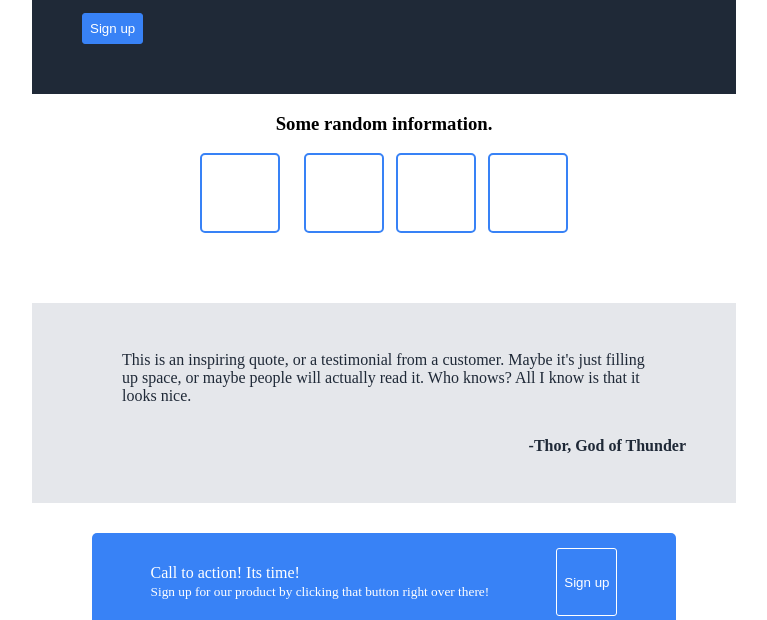
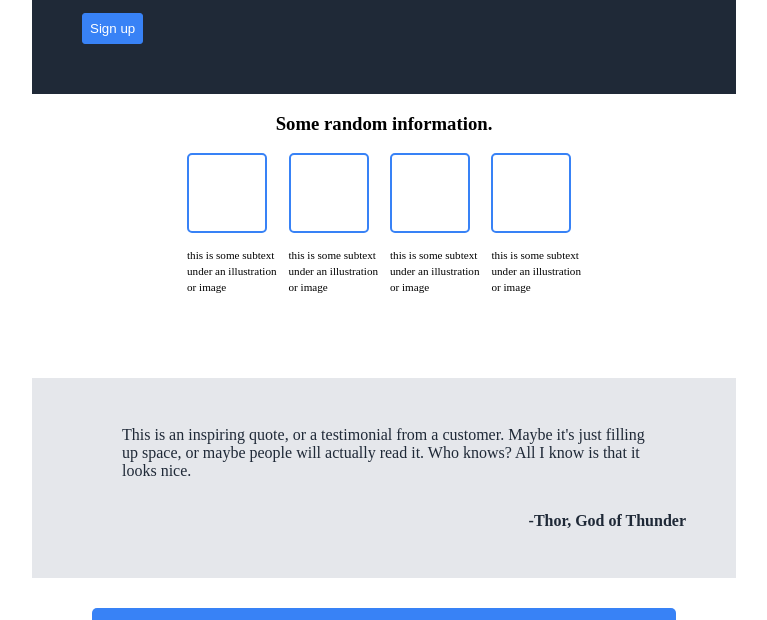
Before and after one commit to ppnartey/odin-landing-page, a plain HTML site: page index.html in a window 1280 px wide. Shown: the part 166-786 px from the top of the page, without its empty margins (256-1023 px from the left). Drawn offline with Linux system fonts and the light colour scheme.

Commit message:
Fix text display for random info

```diff
--- a/assets/styles/main.css
+++ b/assets/styles/main.css
@@ -106,8 +106,13 @@
   border-radius: 5px;
   width: 80px;
   height: 80px;
+
  }
-
+.card1, .card2,
+.card3, .card4 {
+  text-align: left;
+  font-size:smaller;
+}
 
  .quotes {
   background: #E5E7EB;
--- a/index.html
+++ b/index.html
@@ -42,18 +42,22 @@
       <section class="random-info">
         <h3>Some random information.</h3>
         <div class="information">
-          <div class="card card1">
+          <div class="card1">
+            <div class="card"></div>
+            <p><small>this is some subtext<br> under an illustration<br> or image</small></p>
+          </div>
 
+          <div class="card2">
+            <div class="card"></div>
+            <p><small>this is some subtext<br> under an illustration<br> or image</small></p>
           </div>
-          <p><small></small></p>
-          <div class="card card2">
-
+          <div class="card3">
+            <div class="card"></div>
+            <p><small>this is some subtext<br> under an illustration<br> or image</small></p>
           </div>
-          <div class="card card3">
-
-          </div>
-          <div class="card card4">
-
+          <div class="card4">
+            <div class="card"></div>
+            <p><small>this is some subtext<br> under an illustration<br> or image</small></p>
           </div>
         </div>
       </section>
```
